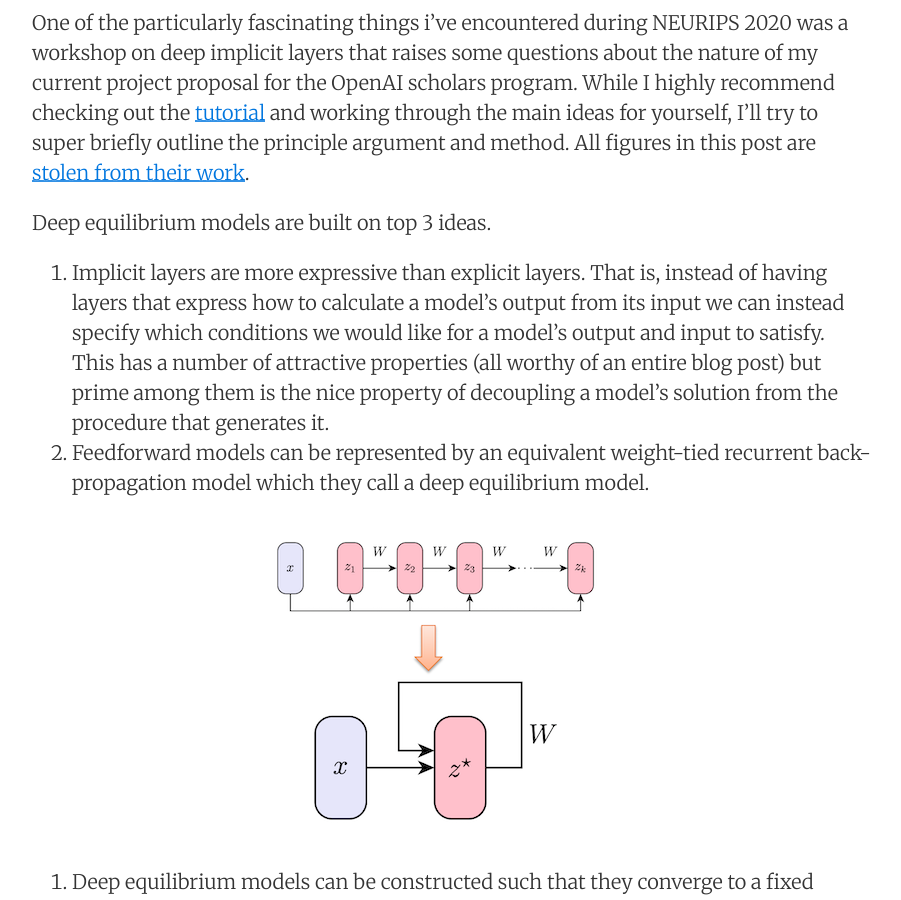
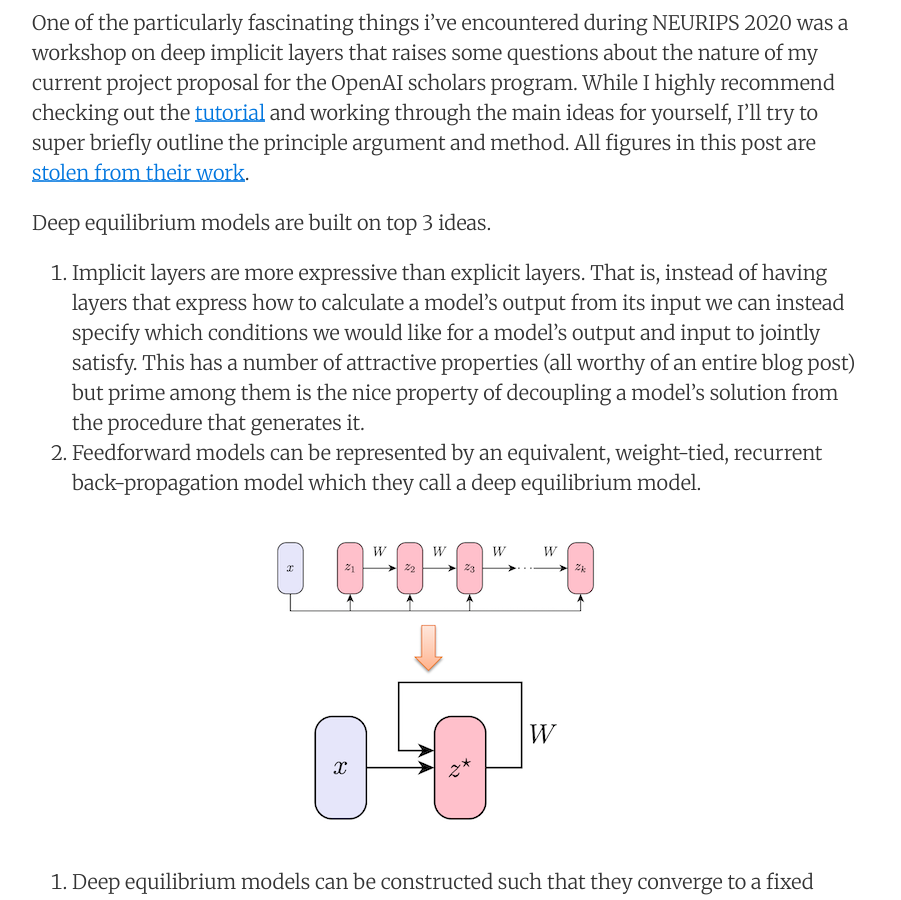
Before and after one commit to Scikud/scikud.github.io, a Jekyll site: the page built from _posts/2020-12-21-troubles.md, in a window 1280 px wide and 900 px high, scrolled down 307 px. Shown: the whole window, without its empty margins (188-1089 px from the left). Built offline with Jekyll 4.4.1, drawn with Linux system fonts in a browser that asks for light colours.

Commit message:
fixing some typos

```diff
--- a/_posts/2020-12-21-troubles.md
+++ b/_posts/2020-12-21-troubles.md
@@ -9,8 +9,8 @@ categories: OpenAI
 One of the particularly fascinating things i've encountered during NEURIPS 2020 was a workshop on deep implicit layers that raises some questions about the nature of my current project proposal for the OpenAI scholars program. While I highly recommend checking out the [tutorial](http://implicit-layers-tutorial.org/) and working through the main ideas for yourself, I'll try to super briefly outline the principle argument and method. All figures in this post are [stolen from their work](https://arxiv.org/pdf/1909.01377.pdf).
 
 Deep equilibrium models are built on top 3 ideas.
-1.  Implicit layers are more expressive than explicit layers. That is, instead of having layers that express how to calculate a model's output from its input we can instead specify which conditions we would like for a model's output and input to satisfy. This has a number of attractive properties (all worthy of an entire blog post) but prime among them is the nice property of decoupling a model's solution from the procedure that generates it.
-2. Feedforward models can be represented by an equivalent weight-tied recurrent back-propagation model which they call a deep equilibrium model.
+1.  Implicit layers are more expressive than explicit layers. That is, instead of having layers that express how to calculate a model's output from its input we can instead specify which conditions we would like for a model's output and input to jointly satisfy. This has a number of attractive properties (all worthy of an entire blog post) but prime among them is the nice property of decoupling a model's solution from the procedure that generates it.
+2. Feedforward models can be represented by an equivalent, weight-tied, recurrent back-propagation model which they call a deep equilibrium model.
 
 {:refdef: style="text-align: center;"}
 ![iterativeModel](/images/iterativeModel.png)
```
Also changed, not shown: 13 other files.
